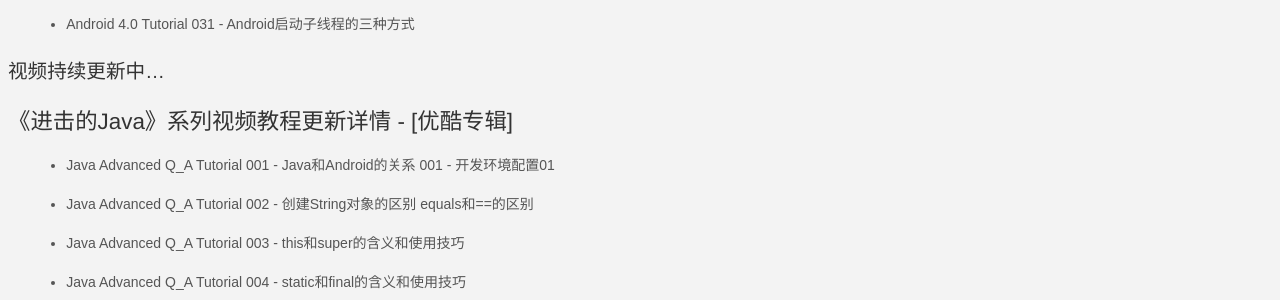
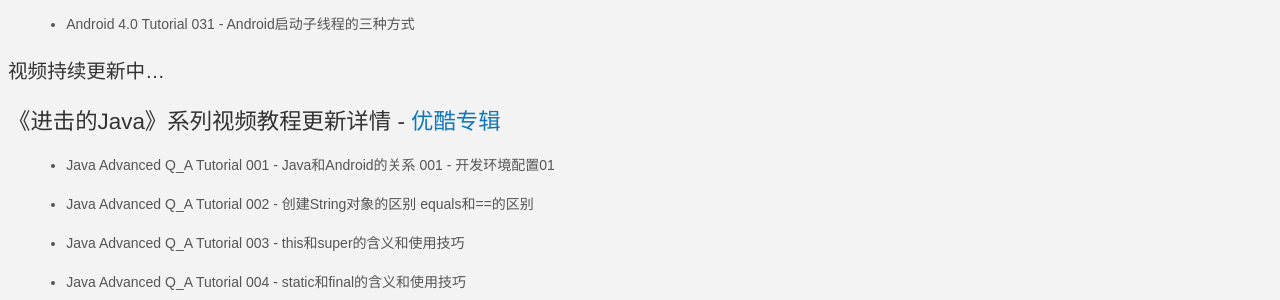
Before and after one commit to EsenDev/QichaoChen.github.io, a Jekyll site: the page built from videos.md, in a window 1280 px wide. Shown: the part 1313-1613 px from the top of the page. Built offline with Jekyll 4.4.1, drawn with Linux system fonts in a browser that asks for light colours; nearby versions of some CDN libraries; a style sheet for code colours, icons or effects is not loaded; part of the change alters nothing that is shown.

```diff
--- a/videos.md
+++ b/videos.md
@@ -73,7 +73,7 @@ index: 2
 
 ###视频持续更新中...
 
-##《进击的Java》系列视频教程更新详情 - [优酷专辑]
+##《进击的Java》系列视频教程更新详情 - [优酷专辑](http://www.youku.com/playlist_show/id_22136236.html)
 
 * Java Advanced Q_A Tutorial 001 - Java和Android的关系 001 - 开发环境配置01
 
```
